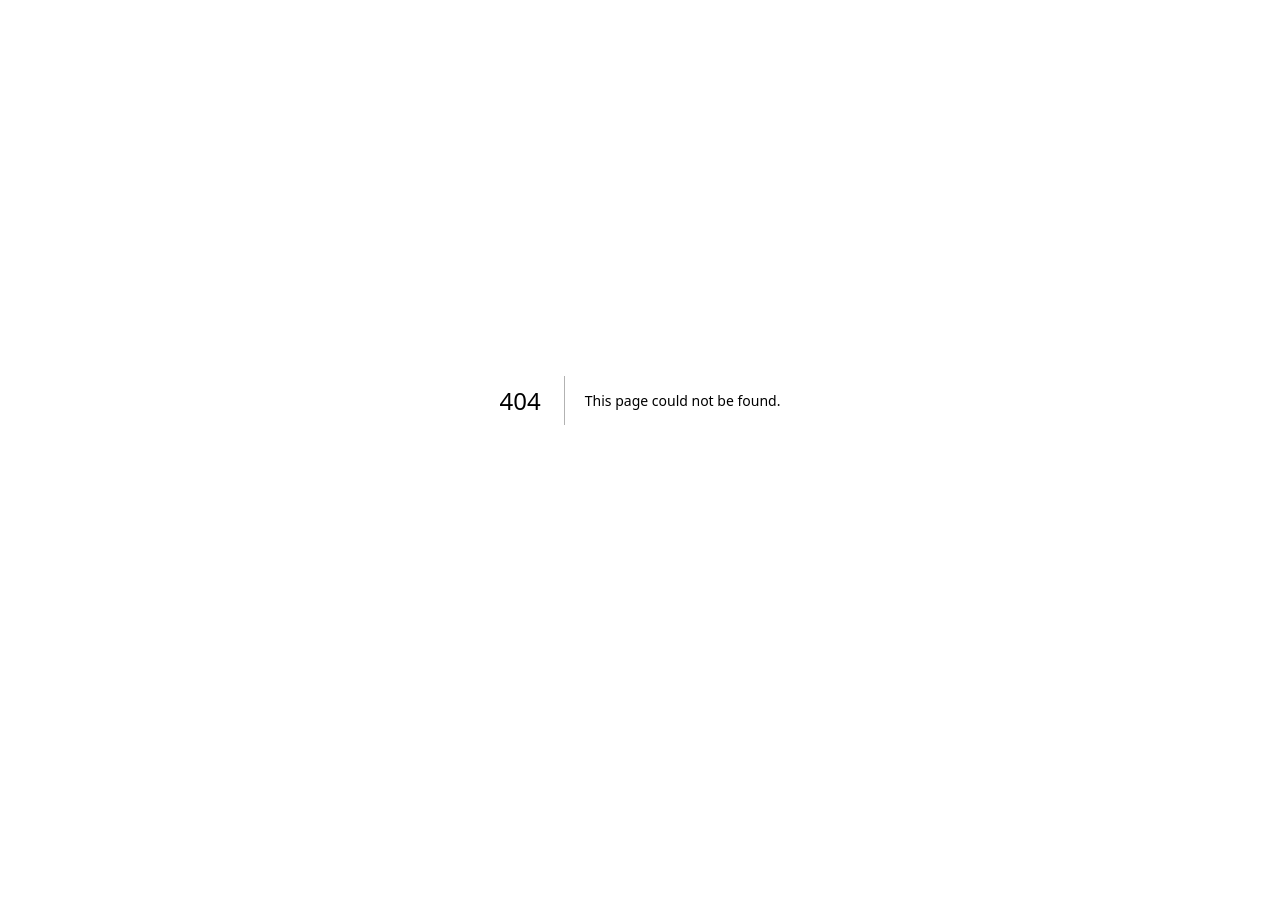
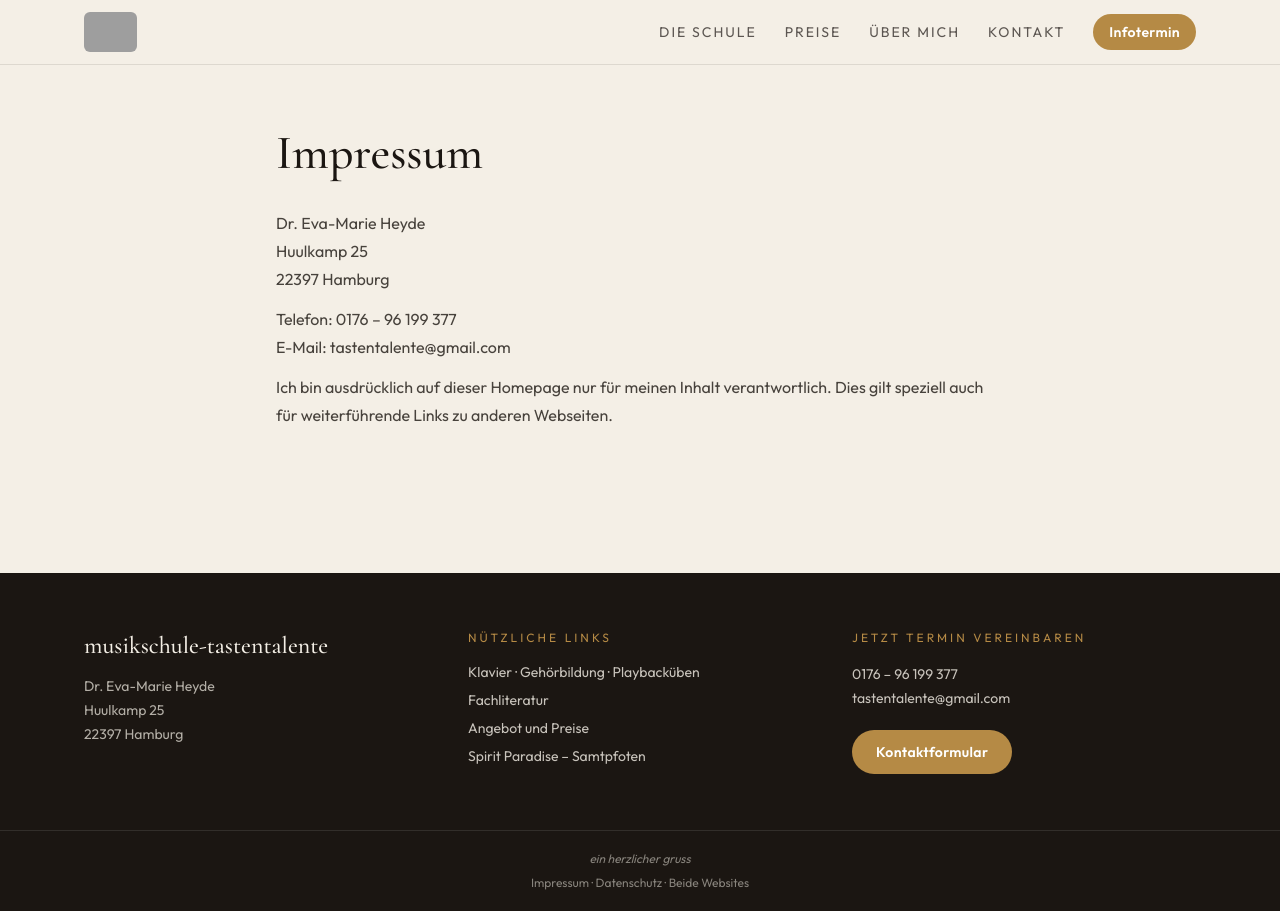
Before and after one commit to cophi-dev/tastentalente-spiritparadise, a Next.js app: page /tastentalente/impressum in a window 1280 px wide. Before the commit this address had no page. Before the commit the page ends 800 px from the top, so only its background shows below. Built offline with nearby package versions, Linux system fonts and the light colour scheme; grey boxes are pictures that could not be loaded.

Commit message:
Add Tastentalente Kontakt, Impressum, and Datenschutz pages

```diff
--- /dev/null
+++ b/src/app/tastentalente/datenschutz/page.tsx
@@ -0,0 +1,35 @@
+import type { Metadata } from "next";
+import { contact } from "@/data/site";
+
+export const metadata: Metadata = { title: "Datenschutz" };
+
+export default function DatenschutzPage() {
+  return (
+    <main className="mx-auto max-w-3xl px-5 py-16 prose-site space-y-5">
+      <h1 className="font-serif text-5xl">Datenschutz</h1>
+      <p>
+        Verantwortlich: {contact.name}, {contact.street}, {contact.zip} {contact.city},{" "}
+        <a href={`mailto:${contact.schoolEmail}`}>{contact.schoolEmail}</a>.
+      </p>
+      <p>
+        Diese Website speichert keine Tracking-Cookies und setzt keine Analyse-Tools ein. Beim Aufruf werden durch
+        den Hostinganbieter technisch notwendige Server-Logfiles (z. B. IP-Adresse, Zeitpunkt, aufgerufene Seite)
+        verarbeitet, soweit dies für den Betrieb und die Sicherheit der Website erforderlich ist (Art. 6 Abs. 1 lit.
+        f DSGVO).
+      </p>
+      <p>
+        Das Kontaktformular öffnet ausschließlich Ihr eigenes E-Mail-Programm. Es werden dabei keine Formulardaten
+        auf diesem Server gespeichert. Wenn Sie uns per E-Mail oder Telefon kontaktieren, verarbeiten wir Ihre
+        Angaben zur Beantwortung der Anfrage (Art. 6 Abs. 1 lit. b DSGVO).
+      </p>
+      <p>
+        Die eingebettete Karte auf der Kontaktseite wird von Google Maps bereitgestellt. Beim Laden können Daten an
+        Google übermittelt werden. Die Karte ist optional; Sie können uns auch ohne Kartenanzeige erreichen.
+      </p>
+      <p>
+        Sie haben das Recht auf Auskunft, Berichtigung, Löschung, Einschränkung der Verarbeitung, Datenübertragbarkeit
+        und Widerspruch sowie das Beschwerderecht bei einer Aufsichtsbehörde.
+      </p>
+    </main>
+  );
+}
--- /dev/null
+++ b/src/app/tastentalente/impressum/page.tsx
@@ -0,0 +1,30 @@
+import type { Metadata } from "next";
+import { contact } from "@/data/site";
+
+export const metadata: Metadata = { title: "Impressum" };
+
+export default function ImpressumPage() {
+  return (
+    <main className="mx-auto max-w-3xl px-5 py-16">
+      <h1 className="font-serif text-5xl">Impressum</h1>
+      <div className="mt-8 space-y-3 leading-7 text-ink/80">
+        <p>
+          {contact.name}
+          <br />
+          {contact.street}
+          <br />
+          {contact.zip} {contact.city}
+        </p>
+        <p>
+          Telefon: <a href={contact.phoneHref}>{contact.phoneDisplay}</a>
+          <br />
+          E-Mail: <a href={`mailto:${contact.schoolEmail}`}>{contact.schoolEmail}</a>
+        </p>
+        <p>
+          Ich bin ausdrücklich auf dieser Homepage nur für meinen Inhalt verantwortlich. Dies gilt speziell auch
+          für weiterführende Links zu anderen Webseiten.
+        </p>
+      </div>
+    </main>
+  );
+}
--- /dev/null
+++ b/src/app/tastentalente/kontakt/page.tsx
@@ -0,0 +1,55 @@
+import type { Metadata } from "next";
+import { ContactForm } from "@/components/ContactForm";
+import { contact } from "@/data/site";
+
+export const metadata: Metadata = {
+  title: "Kontakt",
+  description: "Infotermin, Probestunde oder Fragen an Dr. Eva-Marie Heyde, Huulkamp 25, 22397 Hamburg.",
+};
+
+export default function KontaktPage() {
+  return (
+    <main className="mx-auto max-w-6xl px-5 py-16">
+      <p className="section-kicker">Kontakt</p>
+      <h1 className="mt-3 font-serif text-5xl">Jeder Kontakt ist wertvoll</h1>
+      <div className="mt-10 grid gap-10 md:grid-cols-2">
+        <div className="rounded-[2rem] bg-ink p-8 text-cream md:p-10">
+          <h2 className="font-serif text-3xl">ruft mich an</h2>
+          <p className="mt-6 leading-7 text-cream/80">
+            musikschule-tastentalente
+            <br />
+            {contact.name}
+            <br />
+            {contact.street}
+            <br />
+            {contact.zip} {contact.city}
+          </p>
+          <p className="mt-6 font-serif text-3xl">
+            <a href={contact.phoneHref}>{contact.phoneDisplay}</a>
+          </p>
+          <a href={`mailto:${contact.schoolEmail}`} className="mt-3 block text-gold">
+            {contact.schoolEmail}
+          </a>
+          <p className="mt-8 text-sm text-cream/60">
+            Ihr findet mich auf facebook.com – tastentalente Eva-Marie Heyde – und auf instagram.com /
+            spiritparadise.de
+          </p>
+          <div className="mt-8 overflow-hidden rounded-2xl">
+            <iframe
+              title="Karte Huulkamp 25 Hamburg"
+              className="h-56 w-full border-0"
+              loading="lazy"
+              src="https://maps.google.com/maps?q=Huulkamp%2025%2022397%20Hamburg&t=&z=15&ie=UTF8&iwloc=&output=embed"
+            />
+          </div>
+        </div>
+        <div className="rounded-[2rem] bg-white p-8 shadow-lift md:p-10">
+          <h2 className="font-serif text-3xl">oder schreibt mir</h2>
+          <div className="mt-6">
+            <ContactForm to={contact.schoolEmail} subject="Anfrage Musikschule Tastentalente" />
+          </div>
+        </div>
+      </div>
+    </main>
+  );
+}
```
